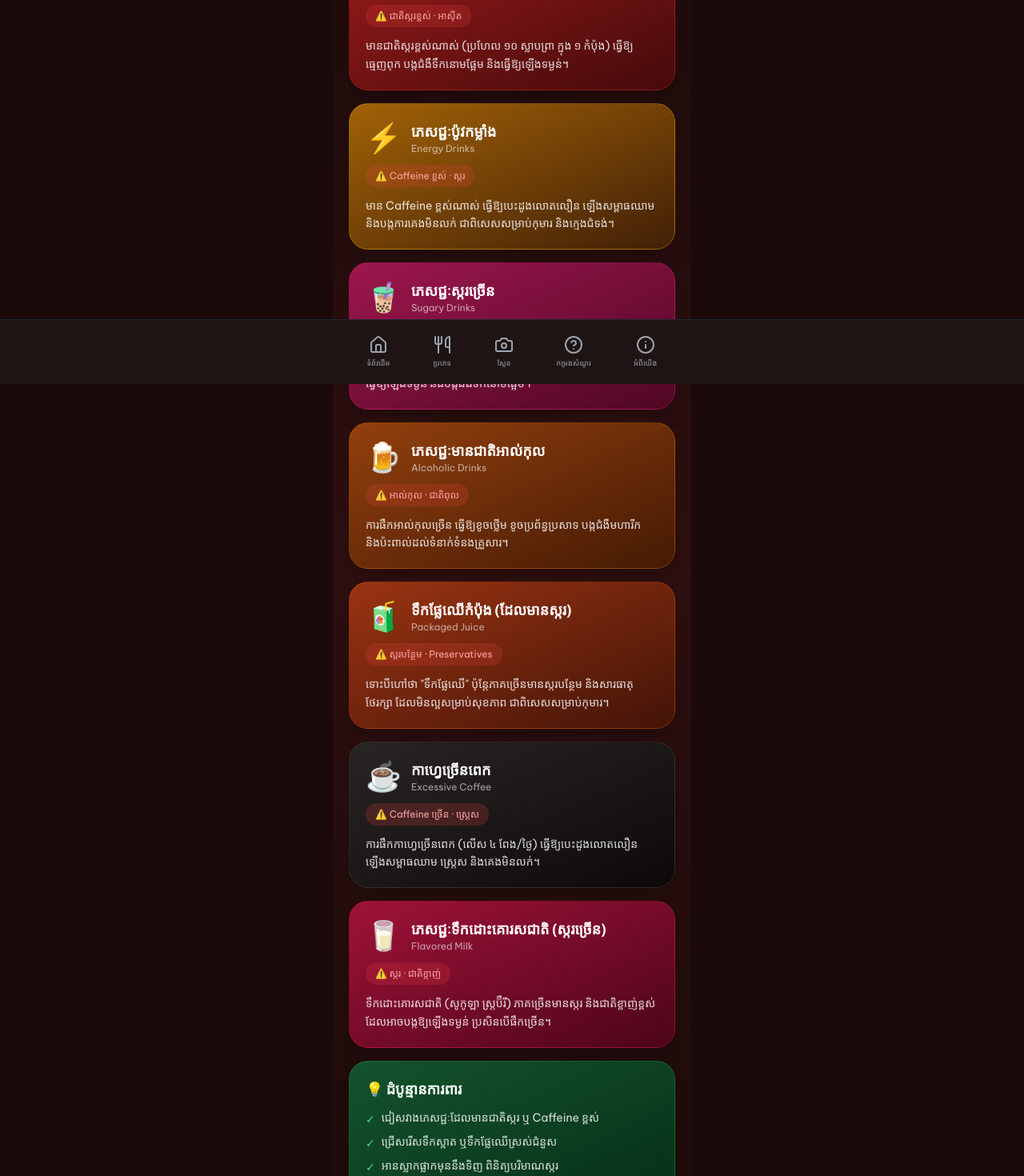
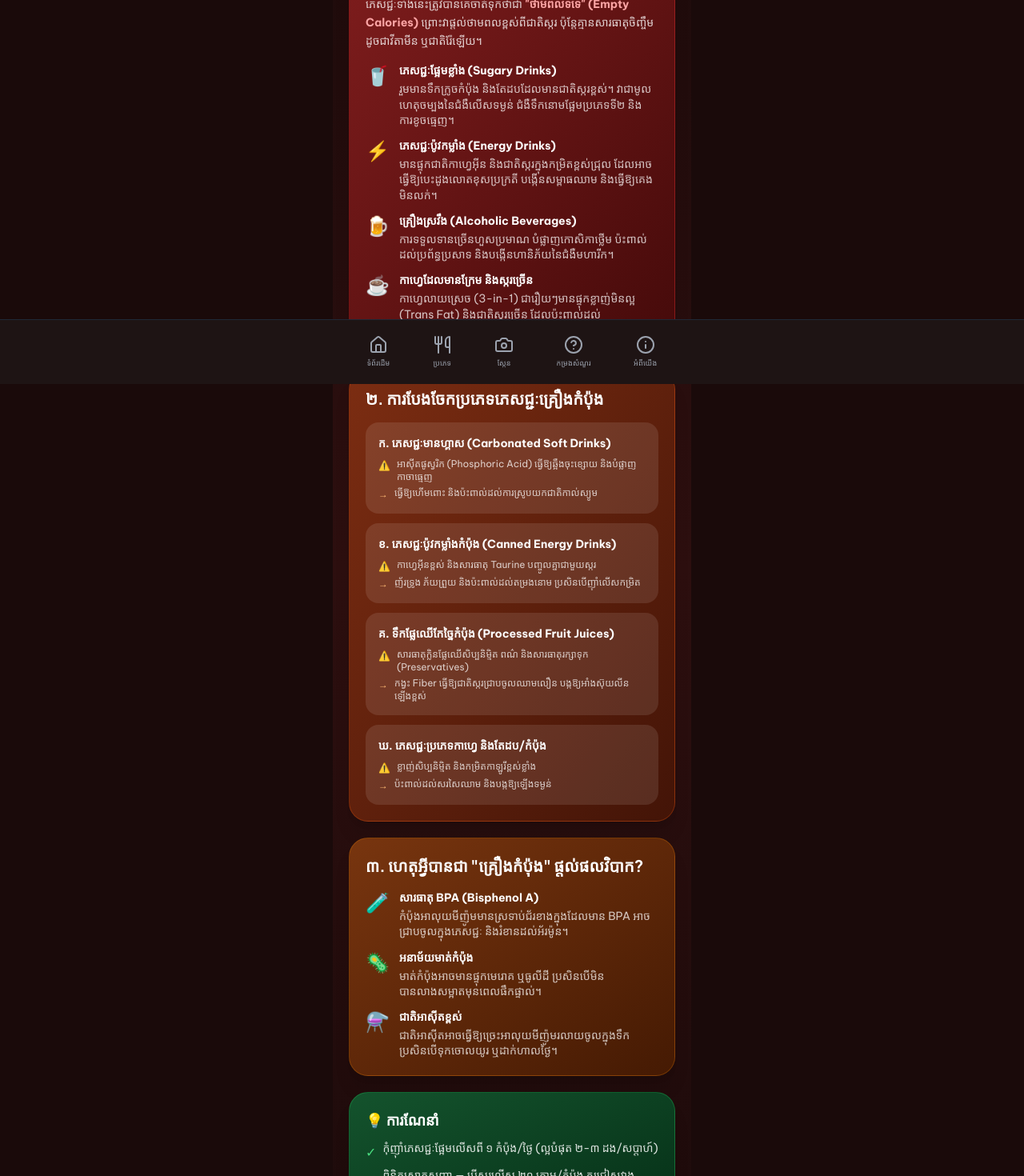
Before and after one commit to kanikachantha87-boop/sek, a Next.js app: page /type/drink/harmful in a window 1280 px wide. Shown: the part 320-1790 px from the top of the page at 80% size. Built offline with nearby package versions, Linux system fonts and the light colour scheme.

Commit message:
feat: update harmful drink page with detailed content

```diff
--- a/app/type/drink/harmful/page.tsx
+++ b/app/type/drink/harmful/page.tsx
@@ -2,23 +2,6 @@
 
 import { useRouter } from 'next/navigation'
 import { ArrowLeft } from 'lucide-react'
-
-const drinks = [
-    { emoji: '🥤', name: 'ភេសជ្ជៈកាបូន (Soda)', sub: 'Carbonated Drinks', color: 'from-red-800 to-red-950', border: 'border-red-600/30', risk: 'ជាតិស្ករខ្ពស់ · អាស៊ីត', content: 'មានជាតិស្ករខ្ពស់ណាស់ (ប្រហែល ១០ ស្លាបព្រា ក្នុង ១ កំប៉ុង) ធ្វើឱ្យធ្មេញពុក បង្កជំងឺទឹកនោមផ្អែម និងធ្វើឱ្យឡើងទម្ងន់។' },
-    { emoji: '⚡', name: 'ភេសជ្ជៈប៉ូវកម្លាំង', sub: 'Energy Drinks', color: 'from-yellow-700 to-yellow-950', border: 'border-yellow-500/30', risk: 'Caffeine ខ្ពស់ · ស្ករ', content: 'មាន Caffeine ខ្ពស់ណាស់ ធ្វើឱ្យបេះដូងលោតលឿន ឡើងសម្ពាធឈាម និងបង្កការគេងមិនលក់ ជាពិសេសសម្រាប់កុមារ និងក្មេងជំទង់។' },
-    { emoji: '🧋', name: 'ភេសជ្ជៈស្ករច្រើន', sub: 'Sugary Drinks', color: 'from-pink-800 to-pink-950', border: 'border-pink-600/30', risk: 'ជាតិស្ករ · កាឡូរី', content: 'ភេសជ្ជៈដូចជា ទឹកក្រូចកំប៉ុង ភេសជ្ជៈផ្អែម មានជាតិស្ករ និងកាឡូរីខ្ពស់ ធ្វើឱ្យឡើងទម្ងន់ និងបង្កជំងឺទឹកនោមផ្អែម។' },
-    { emoji: '🍺', name: 'ភេសជ្ជៈមានជាតិអាល់កុល', sub: 'Alcoholic Drinks', color: 'from-amber-800 to-amber-950', border: 'border-amber-600/30', risk: 'អាល់កុល · ជាតិពុល', content: 'ការផឹកអាល់កុលច្រើន ធ្វើឱ្យខូចថ្លើម ខូចប្រព័ន្ធប្រសាទ បង្កជំងឺមហារីក និងប៉ះពាល់ដល់ទំនាក់ទំនងគ្រួសារ។' },
-    { emoji: '🧃', name: 'ទឹកផ្លែឈើកំប៉ុង (ដែលមានស្ករ)', sub: 'Packaged Juice', color: 'from-orange-800 to-orange-950', border: 'border-orange-600/30', risk: 'ស្ករបន្ថែម · Preservatives', content: 'ទោះបីហៅថា "ទឹកផ្លែឈើ" ប៉ុន្តែភាគច្រើនមានស្ករបន្ថែម និងសារធាតុថែរក្សា ដែលមិនល្អសម្រាប់សុខភាព ជាពិសេសសម្រាប់កុមារ។' },
-    { emoji: '☕', name: 'កាហ្វេច្រើនពេក', sub: 'Excessive Coffee', color: 'from-stone-800 to-stone-950', border: 'border-stone-600/30', risk: 'Caffeine ច្រើន · ស្ត្រេស', content: 'ការផឹកកាហ្វេច្រើនពេក (លើស ៤ ពែង/ថ្ងៃ) ធ្វើឱ្យបេះដូងលោតលឿន ឡើងសម្ពាធឈាម ស្ត្រេស និងគេងមិនលក់។' },
-    { emoji: '🥛', name: 'ភេសជ្ជៈទឹកដោះគោរសជាតិ (ស្ករច្រើន)', sub: 'Flavored Milk', color: 'from-rose-800 to-rose-950', border: 'border-rose-600/30', risk: 'ស្ករ · ជាតិខ្លាញ់', content: 'ទឹកដោះគោរសជាតិ (សូកូឡា ស្ត្រប៊ឺរី) ភាគច្រើនមានស្ករ និងជាតិខ្លាញ់ខ្ពស់ ដែលអាចបង្កឱ្យឡើងទម្ងន់ ប្រសិនបើផឹកច្រើន។' },
-]
-
-const tips = [
-    'ជៀសវាងភេសជ្ជៈដែលមានជាតិស្ករ ឬ Caffeine ខ្ពស់',
-    'ជ្រើសរើសទឹកស្អាត ឬទឹកផ្លែឈើស្រស់ជំនួស',
-    'អានស្លាកផ្លាកមុននឹងទិញ ពិនិត្យបរិមាណស្ករ',
-    'កុំឱ្យកុមារផឹកភេសជ្ជៈប៉ូវកម្លាំង ឬ Soda',
-]
 
 export default function HarmfulDrinkPage() {
     const router = useRouter()
@@ -34,7 +17,7 @@ export default function HarmfulDrinkPage() {
                 </div>
             </header>
 
-            <main className="px-5 py-6 space-y-4">
+            <main className="px-5 py-6 space-y-5">
                 <div className="text-center py-2">
                     <div className="text-5xl mb-2">⚠️</div>
                     <p className="text-coral text-xs tracking-widest font-body font-bold mb-1">គ្រោះថ្នាក់</p>
@@ -42,32 +25,104 @@ export default function HarmfulDrinkPage() {
                     <p className="text-gray-400 font-body text-sm mt-1">ប្រភេទដែលប៉ះពាល់ដល់សុខភាព</p>
                 </div>
 
-                {drinks.map((d, i) => (
-                    <div key={i} className={`bg-gradient-to-br ${d.color} border ${d.border} rounded-3xl p-5 shadow-xl`}>
-                        <div className="flex items-center gap-3 mb-3">
-                            <span className="text-4xl">{d.emoji}</span>
+                {/* ផ្នែកទី ១ */}
+                <div className="bg-gradient-to-br from-red-900 to-red-950 border border-red-600/30 rounded-3xl p-5 shadow-xl">
+                    <h3 className="font-headline font-bold text-xl text-white mb-3">
+                        ១. ភេសជ្ជៈដែលមានផលប៉ះពាល់ដល់សុខភាព
+                    </h3>
+                    <p className="font-body text-sm text-white/80 leading-relaxed mb-4">
+                        ភេសជ្ជៈទាំងនេះត្រូវបានគេចាត់ទុកថាជា <span className="text-red-300 font-bold">"ថាមពលទទេ" (Empty Calories)</span> ព្រោះវាផ្តល់ថាមពលខ្ពស់ពីជាតិស្ករ ប៉ុន្តែគ្មានសារធាតុចិញ្ចឹមដូចជាវីតាមីន ឬជាតិរ៉ែឡើយ។
+                    </p>
+                    {[
+                        { icon: '🥤', title: 'ភេសជ្ជៈផ្អែមខ្លាំង (Sugary Drinks)', desc: 'រួមមានទឹកក្រូចកំប៉ុង និងតែដបដែលមានជាតិស្ករខ្ពស់។ វាជាមូលហេតុចម្បងនៃជំងឺលើសទម្ងន់ ជំងឺទឹកនោមផ្អែមប្រភេទទី២ និងការខូចធ្មេញ។' },
+                        { icon: '⚡', title: 'ភេសជ្ជៈប៉ូវកម្លាំង (Energy Drinks)', desc: 'មានផ្ទុកជាតិកាហ្វេអ៊ីន និងជាតិស្ករក្នុងកម្រិតខ្ពស់ជ្រុល ដែលអាចធ្វើឱ្យបេះដូងលោតខុសប្រក្រតី បង្កើនសម្ពាធឈាម និងធ្វើឱ្យគេងមិនលក់។' },
+                        { icon: '🍺', title: 'គ្រឿងស្រវឹង (Alcoholic Beverages)', desc: 'ការទទួលទានច្រើនហួសប្រមាណ បំផ្លាញកោសិកាថ្លើម ប៉ះពាល់ដល់ប្រព័ន្ធប្រសាទ និងបង្កើនហានិភ័យនៃជំងឺមហារីក។' },
+                        { icon: '☕', title: 'កាហ្វេដែលមានក្រែម និងស្ករច្រើន', desc: 'កាហ្វេលាយស្រេច (3-in-1) ជារឿយៗមានផ្ទុកខ្លាញ់មិនល្អ (Trans Fat) និងជាតិស្ករច្រើន ដែលប៉ះពាល់ដល់សរសៃឈាមបេះដូង។' },
+                    ].map((item, i) => (
+                        <div key={i} className="flex items-start gap-3 mb-3 last:mb-0">
+                            <span className="text-2xl flex-shrink-0">{item.icon}</span>
                             <div>
-                                <h3 className="font-headline font-bold text-lg text-white">{d.name}</h3>
-                                <p className="text-white/60 text-xs font-body">{d.sub}</p>
+                                <p className="font-body font-bold text-sm text-white mb-1">{item.title}</p>
+                                <p className="font-body text-sm text-white/75 leading-snug">{item.desc}</p>
                             </div>
                         </div>
-                        <div className="bg-red-500/20 rounded-2xl px-3 py-1.5 inline-block mb-3">
-                            <p className="text-red-300 text-xs font-body">⚠️ {d.risk}</p>
+                    ))}
+                </div>
+
+                {/* ផ្នែកទី ២ */}
+                <div className="bg-gradient-to-br from-orange-900 to-orange-950 border border-orange-600/30 rounded-3xl p-5 shadow-xl">
+                    <h3 className="font-headline font-bold text-xl text-white mb-4">
+                        ២. ការបែងចែកប្រភេទភេសជ្ជៈគ្រឿងកំប៉ុង
+                    </h3>
+                    {[
+                        {
+                            label: 'ក. ភេសជ្ជៈមានហ្គាស (Carbonated Soft Drinks)',
+                            danger: 'អាស៊ីតផូស្វរិក (Phosphoric Acid) ធ្វើឱ្យឆ្អឹងចុះខ្សោយ និងបំផ្លាញកាចាធ្មេញ',
+                            effect: 'ធ្វើឱ្យហើមពោះ និងប៉ះពាល់ដល់ការស្រូបយកជាតិកាល់ស្យូម',
+                        },
+                        {
+                            label: 'ខ. ភេសជ្ជៈប៉ូវកម្លាំងកំប៉ុង (Canned Energy Drinks)',
+                            danger: 'កាហ្វេអ៊ីនខ្ពស់ និងសារធាតុ Taurine បញ្ចូលគ្នាជាមួយស្ករ',
+                            effect: 'ញ័រទ្រូង ភ័យព្រួយ និងប៉ះពាល់ដល់តម្រងនោម ប្រសិនបើញ៉ាំលើសកម្រិត',
+                        },
+                        {
+                            label: 'គ. ទឹកផ្លែឈើកែច្នៃកំប៉ុង (Processed Fruit Juices)',
+                            danger: 'សារធាតុក្លិនផ្លែឈើសិប្បនិម្មិត ពណ៌ និងសារធាតុរក្សាទុក (Preservatives)',
+                            effect: 'កង្វះ Fiber ធ្វើឱ្យជាតិស្ករជ្រាបចូលឈាមលឿន បង្កឱ្យអាំងស៊ុយលីនឡើងខ្ពស់',
+                        },
+                        {
+                            label: 'ឃ. ភេសជ្ជៈប្រភេទកាហ្វេ និងតែដប/កំប៉ុង',
+                            danger: 'ខ្លាញ់សិប្បនិម្មិត និងកម្រិតកាឡូរីខ្ពស់ខ្លាំង',
+                            effect: 'ប៉ះពាល់ដល់សរសៃឈាម និងបង្កឱ្យឡើងទម្ងន់',
+                        },
+                    ].map((item, i) => (
+                        <div key={i} className="bg-white/10 rounded-2xl p-4 mb-3 last:mb-0">
+                            <p className="font-body font-bold text-sm text-white mb-2">{item.label}</p>
+                            <div className="flex items-start gap-2 mb-1">
+                                <span className="text-red-300 text-xs flex-shrink-0 mt-0.5">⚠️</span>
+                                <p className="font-body text-xs text-white/75">{item.danger}</p>
+                            </div>
+                            <div className="flex items-start gap-2">
+                                <span className="text-orange-300 text-xs flex-shrink-0 mt-0.5">→</span>
+                                <p className="font-body text-xs text-white/75">{item.effect}</p>
+                            </div>
                         </div>
-                        <p className="font-body text-sm text-white/85 leading-relaxed">{d.content}</p>
-                    </div>
-                ))}
+                    ))}
+                </div>
 
+                {/* ផ្នែកទី ៣ */}
+                <div className="bg-gradient-to-br from-amber-900 to-amber-950 border border-amber-600/30 rounded-3xl p-5 shadow-xl">
+                    <h3 className="font-headline font-bold text-xl text-white mb-4">
+                        ៣. ហេតុអ្វីបានជា "គ្រឿងកំប៉ុង" ផ្តល់ផលវិបាក?
+                    </h3>
+                    {[
+                        { icon: '🧪', title: 'សារធាតុ BPA (Bisphenol A)', desc: 'កំប៉ុងអាលុយមីញ៉ូមមានស្រទាប់ជ័រខាងក្នុងដែលមាន BPA អាចជ្រាបចូលក្នុងភេសជ្ជៈ និងរំខានដល់អ័រម៉ូន។' },
+                        { icon: '🦠', title: 'អនាម័យមាត់កំប៉ុង', desc: 'មាត់កំប៉ុងអាចមានផ្ទុកមេរោគ ឬធូលីដី ប្រសិនបើមិនបានលាងសម្អាតមុនពេលផឹកផ្ទាល់។' },
+                        { icon: '⚗️', title: 'ជាតិអាស៊ីតខ្ពស់', desc: 'ជាតិអាស៊ីតអាចធ្វើឱ្យច្រេះអាលុយមីញ៉ូមរលាយចូលក្នុងទឹក ប្រសិនបើទុកចោលយូរ ឬដាក់ហាលថ្ងៃ។' },
+                    ].map((item, i) => (
+                        <div key={i} className="flex items-start gap-3 mb-3 last:mb-0">
+                            <span className="text-2xl flex-shrink-0">{item.icon}</span>
+                            <div>
+                                <p className="font-body font-bold text-sm text-white mb-1">{item.title}</p>
+                                <p className="font-body text-sm text-white/75 leading-snug">{item.desc}</p>
+                            </div>
+                        </div>
+                    ))}
+                </div>
+
+                {/* សេចក្តីសន្និដ្ឋាន */}
                 <div className="bg-gradient-to-br from-green-900 to-green-950 border border-green-500/30 rounded-3xl p-5 shadow-xl">
-                    <h3 className="font-headline font-bold text-lg text-white mb-3">💡 ដំបូន្មានការពារ</h3>
-                    <ul className="space-y-2">
-                        {tips.map((tip, i) => (
-                            <li key={i} className="flex items-start gap-2 text-white/85 text-sm font-body">
-                                <span className="text-green-400 mt-0.5 flex-shrink-0">✓</span>
-                                <span>{tip}</span>
-                            </li>
-                        ))}
-                    </ul>
+                    <h3 className="font-headline font-bold text-lg text-white mb-3">💡 ការណែនាំ</h3>
+                    {[
+                        'កុំញ៉ាំភេសជ្ជៈផ្អែមលើសពី ១ កំប៉ុង/ថ្ងៃ (ល្អបំផុត ២-៣ ដង/សប្តាហ៍)',
+                        'ពិនិត្យស្លាកសញ្ញា — បើស្ករលើស ២០ ក្រាម/កំប៉ុង គួរជៀសវាង',
+                        'ជំនួសដោយទឹកស្អាត ឬទឹកផ្លែឈើស្រស់ដែលធ្វើដោយខ្លួនឯង',
+                    ].map((tip, i) => (
+                        <div key={i} className="flex items-start gap-2 mb-2 last:mb-0">
+                            <span className="text-green-400 flex-shrink-0 mt-0.5">✓</span>
+                            <p className="font-body text-sm text-white/85 leading-snug">{tip}</p>
+                        </div>
+                    ))}
                 </div>
             </main>
         </div>
```
